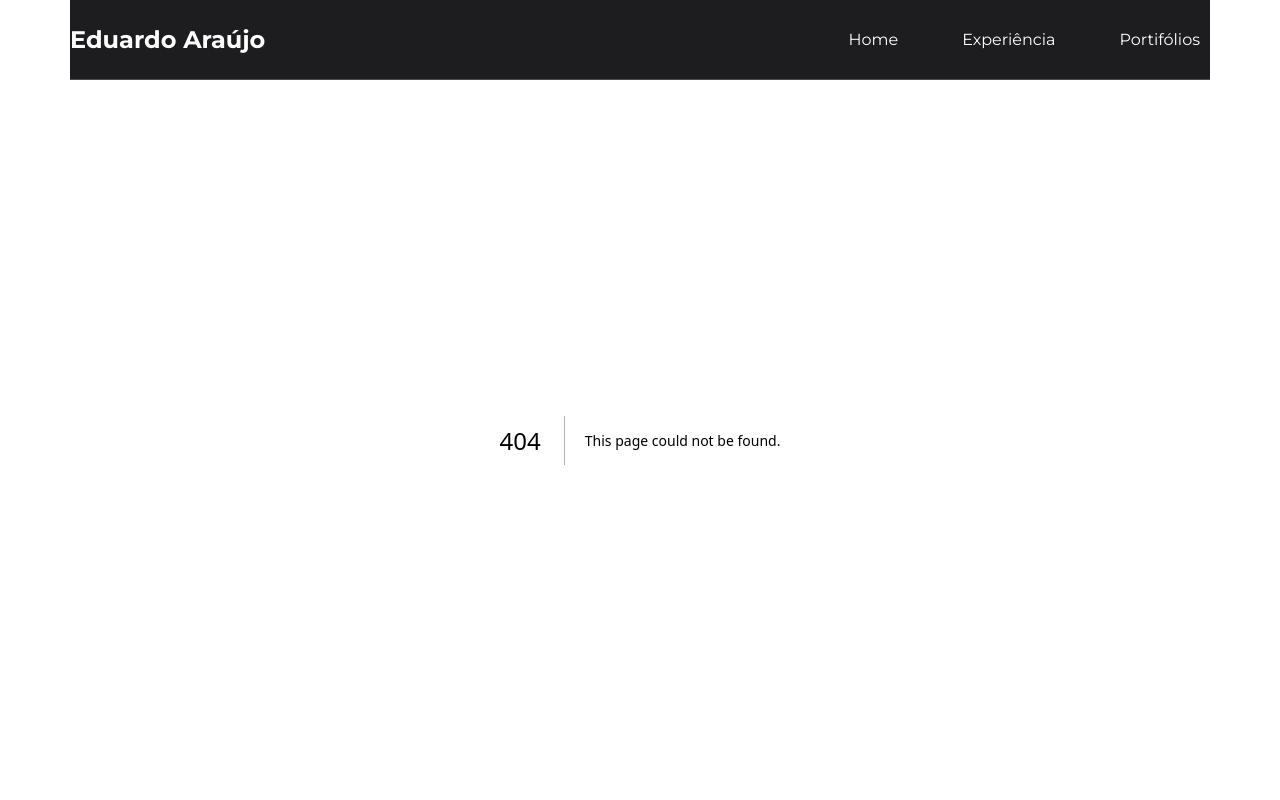
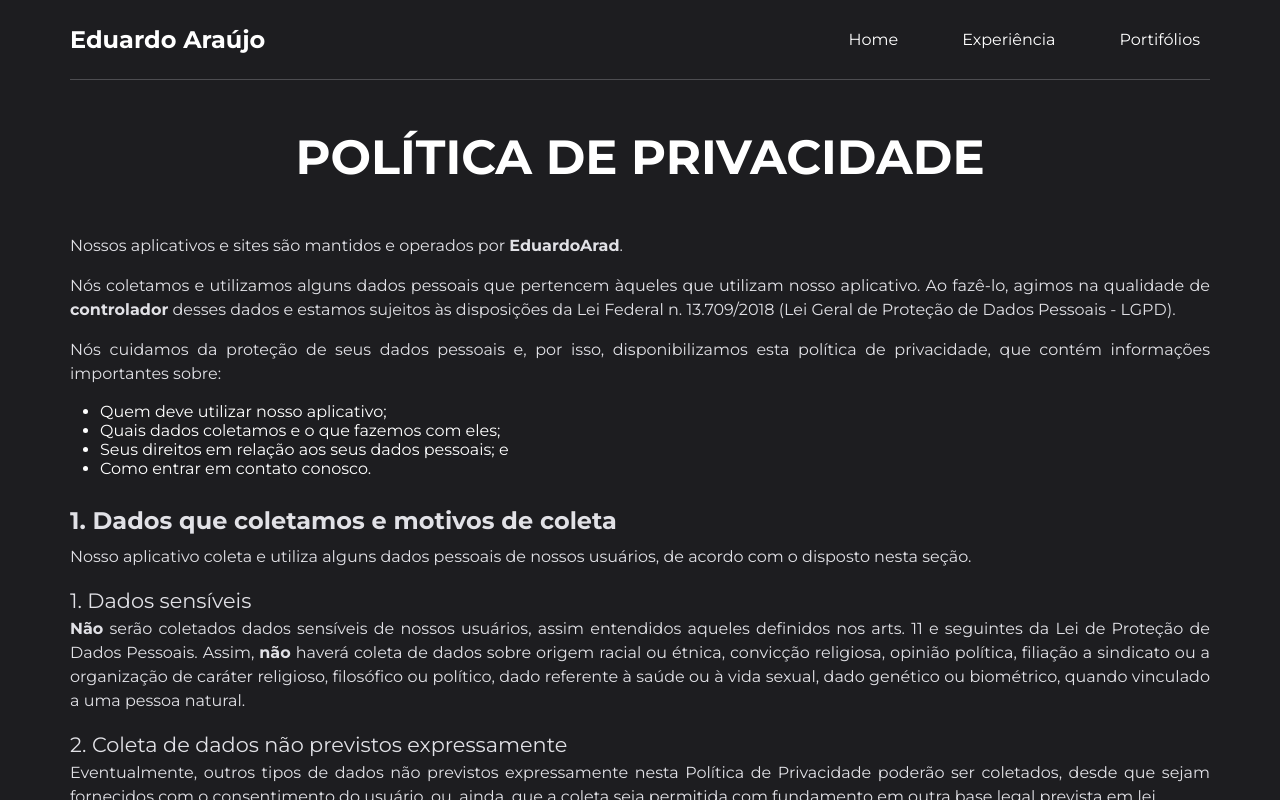
Before and after one commit to EduardoAraD/portifolio, a Next.js app: page /privacy in a window 1280 px wide. Before the commit this address had no page. Built offline with nearby package versions, Linux system fonts and the light colour scheme.

Commit message:
Create Privacy

```diff
--- /dev/null
+++ b/src/app/privacy/page.tsx
@@ -0,0 +1,148 @@
+import styles from '../../styles/screens/privacy.module.scss';
+
+export default function Privacy() {
+  return (
+    <div className={styles.container}>
+      <h1>POLÍTICA DE PRIVACIDADE</h1>
+      <div>
+        <p>Nossos aplicativos e sites são mantidos e operados por <strong>EduardoArad</strong>.</p>
+        <p>
+          Nós coletamos e utilizamos alguns dados pessoais que pertencem àqueles que utilizam nosso aplicativo.
+          Ao fazê-lo, agimos na qualidade de <strong>controlador</strong> desses dados e estamos sujeitos às disposições
+          da Lei Federal n. 13.709/2018 (Lei Geral de Proteção de Dados Pessoais - LGPD).
+        </p>
+        <p>
+          Nós cuidamos da proteção de seus dados pessoais e, por isso, disponibilizamos esta política de privacidade, que
+          contém informações importantes sobre:
+        </p>
+        <ul style={{ paddingLeft: 30 }}>
+          <li>Quem deve utilizar nosso aplicativo;</li>
+          <li>Quais dados coletamos e o que fazemos com eles;</li>
+          <li>Seus direitos em relação aos seus dados pessoais; e</li>
+          <li>Como entrar em contato conosco.</li>
+        </ul>
+
+        <br />
+        <h2>1. Dados que coletamos e motivos de coleta</h2>
+        <p>
+          Nosso aplicativo coleta e utiliza alguns dados pessoais de nossos usuários, de acordo com o disposto nesta seção.
+        </p>
+        <h3>1. Dados sensíveis</h3>
+        <p>
+          <strong>Não</strong> serão coletados dados sensíveis de nossos usuários, assim entendidos aqueles definidos nos
+          arts. 11 e seguintes da Lei de Proteção de Dados Pessoais. Assim, <strong>não</strong> haverá coleta de dados
+          sobre origem racial ou étnica, convicção religiosa, opinião política, filiação a sindicato ou a organização de
+          caráter religioso, filosófico ou político, dado referente à saúde ou à vida sexual, dado genético ou biométrico,
+          quando vinculado a uma pessoa natural.
+        </p>
+        <h3>2. Coleta de dados não previstos expressamente</h3>
+        <p>
+          Eventualmente, outros tipos de dados não previstos expressamente nesta Política de Privacidade poderão ser
+          coletados, desde que sejam fornecidos com o consentimento do usuário, ou, ainda, que a coleta seja permitida com
+          fundamento em outra base legal prevista em lei.
+        </p>
+        <p>
+          Em qualquer caso, a coleta de dados e as atividades de tratamento dela decorrentes serão informadas aos usuários
+          do aplicativo.
+        </p>
+
+        <br />
+        <h2>2. Compartilhamento de dados pessoais com terceiros</h2>
+        <p>
+          Nós não compartilhamos seus dados pessoais com terceiros. Apesar disso, é possível que o façamos para cumprir
+          alguma determinação legal ou regulatória, ou, ainda, para cumprir alguma ordem expedida por autoridade pública.
+        </p>
+
+        <br />
+        <h2>3. Por quanto tempo seus dados pessoais serão armazenados</h2>
+        <p>
+          Os dados pessoais coletados pelo aplicativo são armazenados e utilizados por período de tempo que corresponda ao
+          necessário para atingir as finalidades elencadas neste documento e que considere os direitos de seus titulares,
+          os direitos do controlador do aplicativo e as disposições legais ou regulatórias aplicáveis.
+        </p>
+        <p>
+          Uma vez expirados os períodos de armazenamento dos dados pessoais, eles são removidos de nossas bases de dados
+          ou anonimizados, salvo nos casos em que houver a possibilidade ou a necessidade de armazenamento em virtude de
+          disposição legal ou regulatória.
+        </p>
+
+        <br />
+        <h2>4. Bases legais para o tratamento de dados pessoais</h2>
+        <p>
+          Cada operação de tratamento de dados pessoais precisa ter um fundamento jurídico, ou seja, uma base legal, que
+          nada mais é que uma justificativa que a autorize, prevista na Lei Geral de Proteção de Dados Pessoais.
+        </p>
+        <p>
+          Todas as Nossas atividades de tratamento de dados pessoais possuem uma base legal que as fundamenta, dentre as
+          permitidas pela legislação. Mais informações sobre as bases legais que utilizamos para operações de tratamento
+          de dados pessoais específicas podem ser obtidas a partir de nossos canais de contato, informados ao final desta
+          Política.
+        </p>
+
+        <br />
+        <h2>5. Medidas de segurança no tratamento de dados pessoais</h2>
+        <p>
+          Empregamos medidas técnicas e organizativas aptas a proteger os dados pessoais de acessos não autorizados e de
+          situações de destruição, perda, extravio ou alteração desses dados.
+        </p>
+        <p>
+          As medidas que utilizamos levam em consideração a natureza dos dados, o contexto e a finalidade do tratamento,
+          os riscos que uma eventual violação geraria para os direitos e liberdades do usuário, e os padrões atualmente
+          empregados no mercado por empresas semelhantes à nossa.
+        </p>
+        <p>
+          Entre as medidas de segurança adotadas por nós, destacamos as seguintes:
+        </p>
+        <ul style={{ paddingLeft: 30 }}>
+          <li>Armazenamento de senhas utilizando hashes criptográficos;</li>
+          <li>Restrições de acessos a bancos de dados;</li>
+          <li>Monitoramento de acesso físicos a servidores; e</li>
+          <li>O usuário pode excluir os dados do aplicativo quando quiser.</li>
+        </ul>
+        <br />
+        <p>
+          Ainda que adote tudo o que está ao seu alcance para evitar incidentes de segurança, é possível que ocorra algum
+          problema motivado exclusivamente por um terceiro - como em caso de ataques de <em>hackers</em> ou
+          <em>crackers</em> ou, ainda, em caso de culpa exclusiva do usuário, que ocorre, por exemplo, quando ele mesmo
+          transfere seus dados a terceiro. Assim, embora sejamos, em geral, responsáveis pelos dados pessoais que tratamos,
+          nos eximimos de responsabilidade caso ocorra uma situação excepcional como essas, sobre as quais não temos
+          nenhum tipo de controle.
+        </p>
+        <p>
+          De qualquer forma, caso ocorra qualquer tipo de incidente de segurança que possa gerar risco ou dano relevante
+          para qualquer de nossos usuários, comunicaremos os afetados e a Autoridade Nacional de Proteção de Dados acerca
+          do ocorrido, em conformidade com o disposto na Lei Geral de Proteção de Dados.
+        </p>
+
+        <br />
+        <h2>6. Alterações nesta política</h2>
+        <p>
+          A presente versão desta Política de Privacidade foi atualizada pela última vez em: <span>26 de agosto de 2023</span>
+        </p>
+        <p>
+          Reservamo-nos o direito de modificar, a qualquer momento, as presentes normas, especialmente para adaptá-las às
+          eventuais alterações feitas em nosso aplicativo, seja pela disponibilização de novas funcionalidades, seja pela
+          supressão ou modificação daquelas já existentes.
+        </p>
+        <p>
+          Sempre que houver uma modificação, nossos usuários serão notificados acerca da mudança.
+        </p>
+
+        <br />
+        <h2>7. Como entrar em contato conosco</h2>
+          <p>
+            Para esclarecer quaisquer dúvidas sobre esta Política de Privacidade ou sobre os dados pessoais que tratamos,
+            entre em contato com nosso Encarregado de Proteção de Dados Pessoais, por algum dos canais mencionados abaixo:
+          </p>
+          <p style={{ paddingLeft: 30 }}>
+            E-mail:
+            <span> araujocarlos893@gmail.com</span>
+          </p>
+          <p style={{ paddingLeft: 30 }}>
+            Endereço postal:
+            <span> Rua Dr. Stanilau Façanha, Novo Pabussu, Caucaia-CE, Brasil</span>
+          </p>
+      </div>
+    </div>
+  )
+}
--- /dev/null
+++ b/src/styles/screens/privacy.module.scss
@@ -0,0 +1,46 @@
+.container {
+  padding: 3rem 0;
+  display: flex;
+  flex-direction: column;
+
+  max-width: 1140px;
+  width: 100%;
+  flex: 1;
+
+  > h1 {
+    font-size: 3rem;
+    color: linear-gradient(0.4turn, var(--green-500), var(--blue-500));
+    font-weight: 700;
+    text-align: center;
+  }
+
+  div {
+    margin-top: 3rem;
+
+    h2 {
+      font-size: 1.5rem;
+      line-height: 3rem;
+      font-weight: 700;
+      color: var(--gray-100);
+    }
+    h3 {
+      font-size: 1.3rem;
+      line-height: 2rem;
+      font-weight: 400;
+      color: var(--gray-100);
+    }
+
+    p {
+      font-size: 1rem;
+      line-height: 1.5rem;
+      color: var(--gray-100);
+      font-weight: 400;
+      margin-bottom: 1rem;
+
+      text-align: justify;
+      span {
+        color: var(--blue-500);
+      }
+    }
+  }
+}
```
Also changed, not shown: 1 other file (tests, documents, lock files or other folders).
